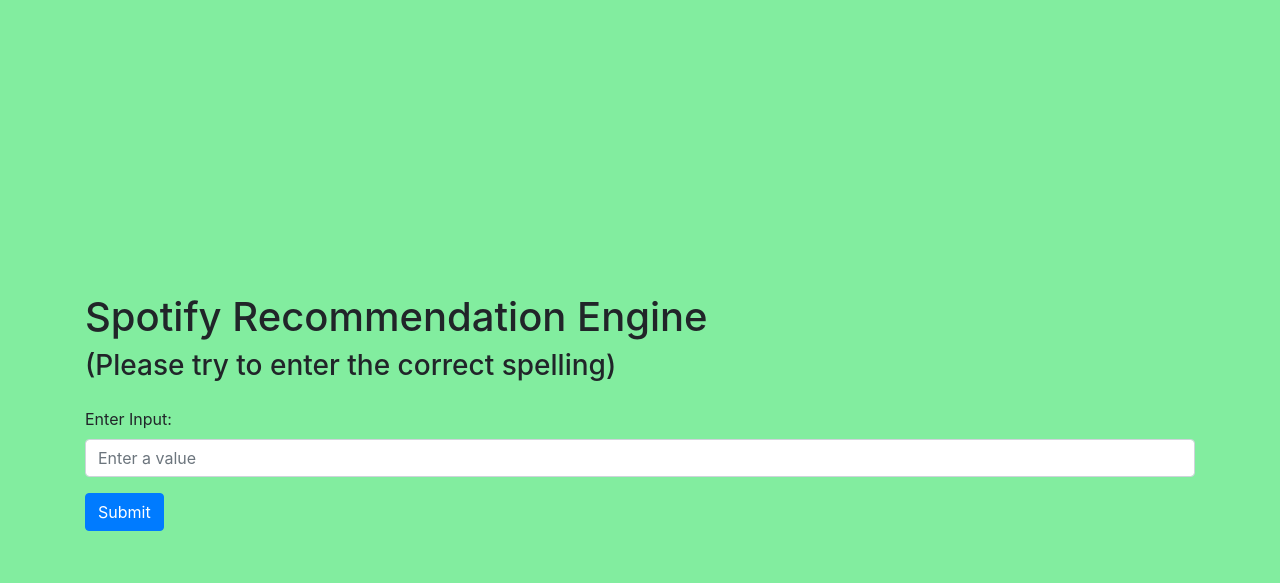
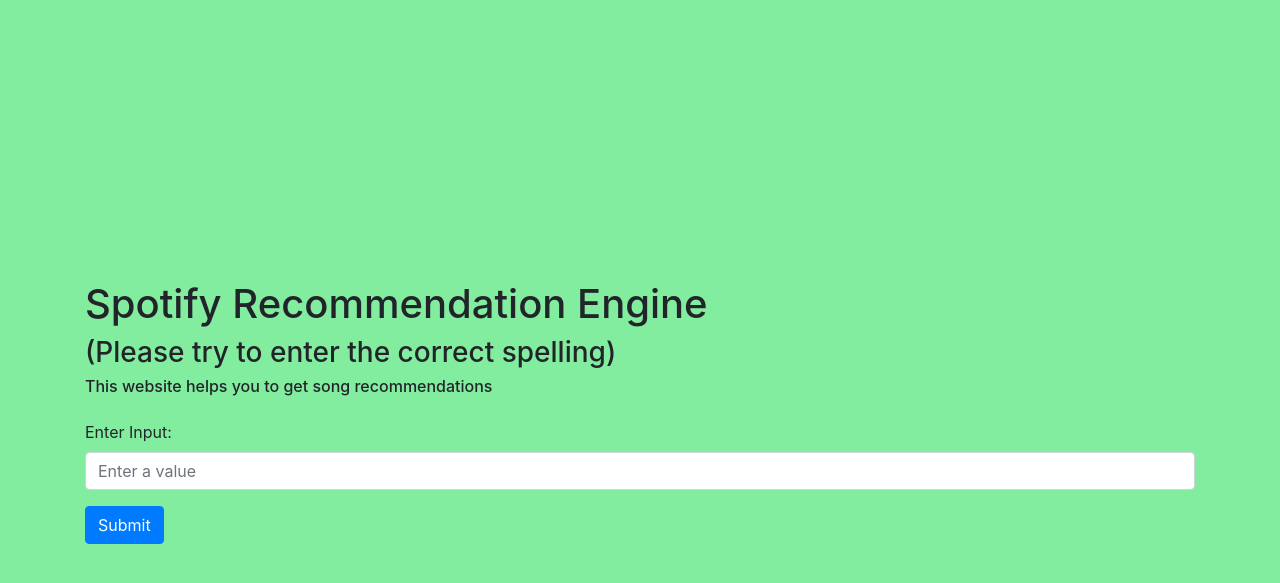
Before and after one commit to Firangi0799/Flask-Spotify-Recommendation-Engine, a Flask app: page / in a window 1280 px wide. Shown: the top 583 px of the page. Run offline with Flask 3, Linux system fonts and the light colour scheme; some libraries are stand-ins or nearby versions.

Commit message:
Update index.html

```diff
--- a/templates/index.html
+++ b/templates/index.html
@@ -32,6 +32,7 @@
   <div class="container mt-4">
     <h1>Spotify Recommendation Engine</h1>
     <h3>(Please try to enter the correct spelling)</h3>
+    <h6>This website helps you to get song recommendations</h6>
     <form action="/" method="POST" class="mt-4">
       <div class="form-group">
         <label for="inputValue">Enter Input:</label>
```
